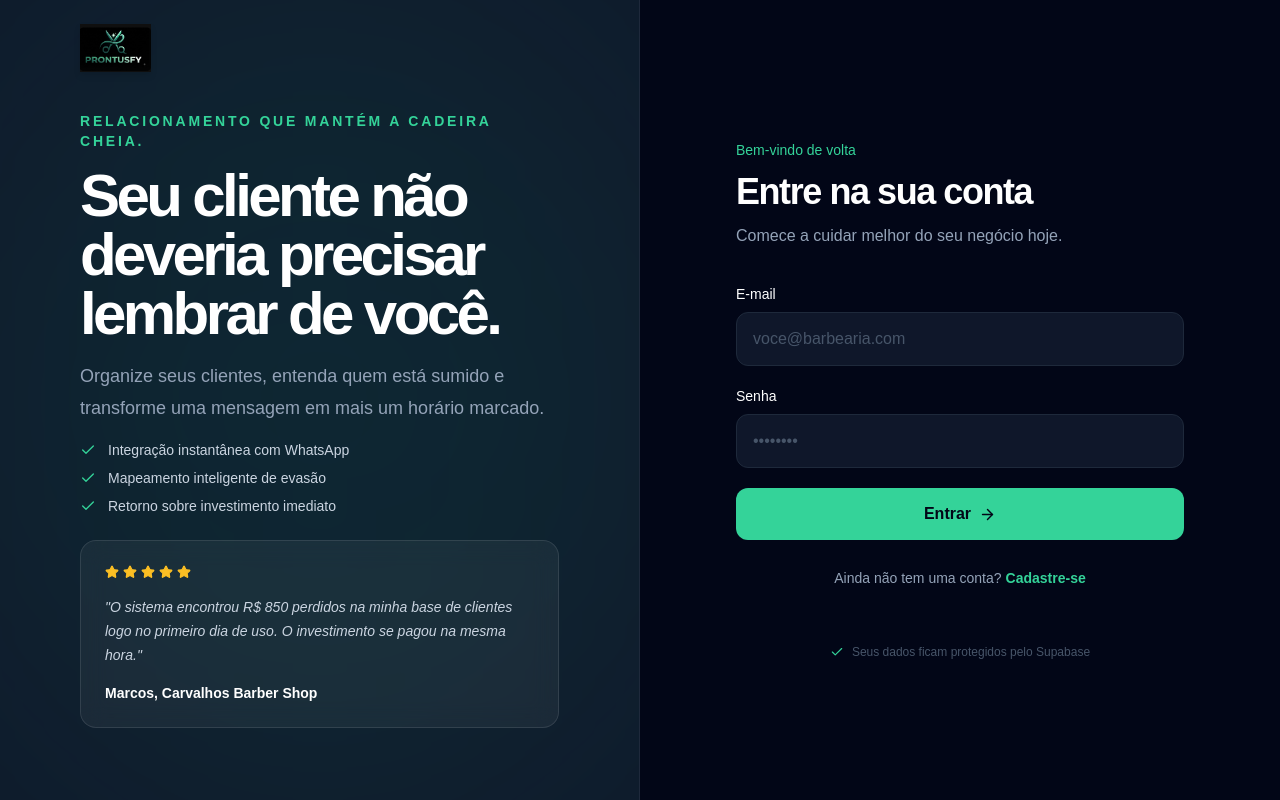
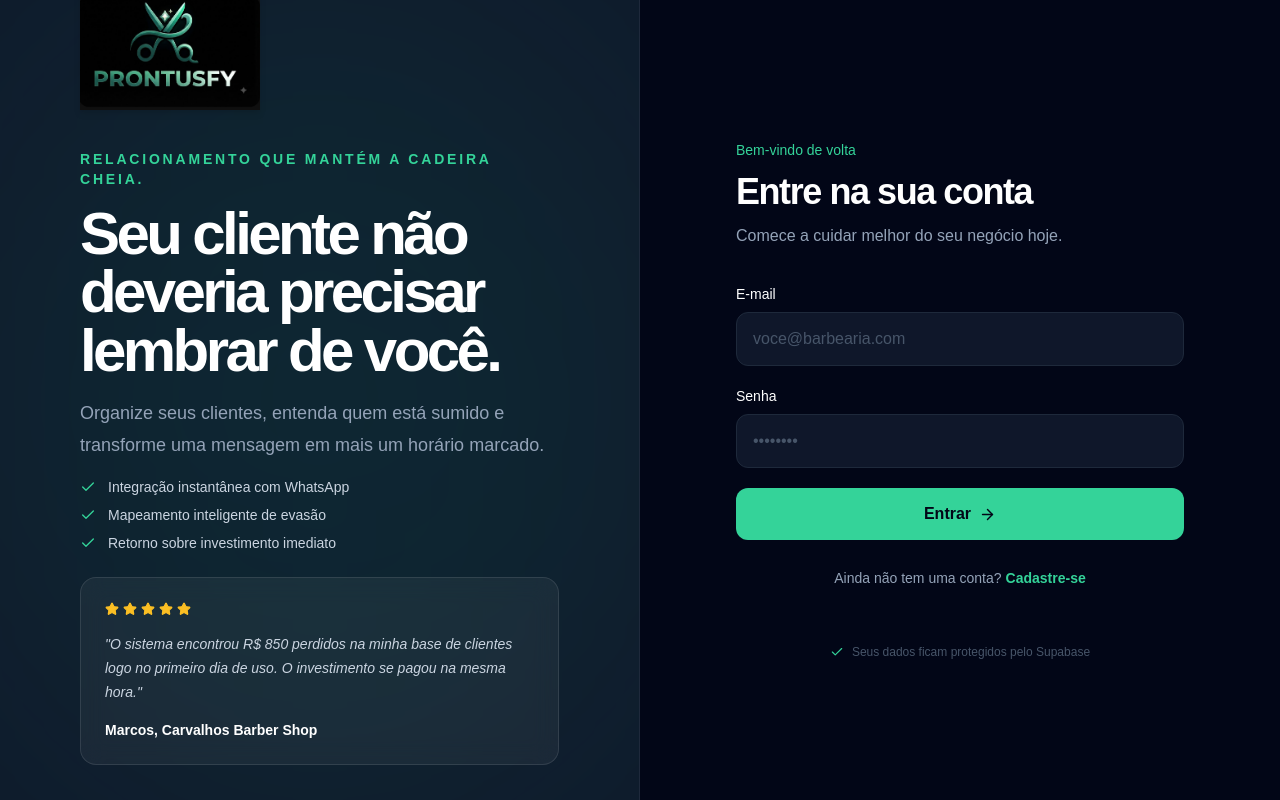
Before and after one commit to barbergrowth523-del/localgrowth, a Next.js app in the folder frontend/: page /login in a window 1280 px wide. Built offline with nearby package versions, Linux system fonts and the light colour scheme.

Commit message:
fix: enlarge sidebar logo layout

```diff
--- a/frontend/components/BrandLogo.tsx
+++ b/frontend/components/BrandLogo.tsx
@@ -9,14 +9,14 @@ type BrandLogoProps = {
 
 export default function BrandLogo({
   className = '',
-  markClassName = 'max-h-16 w-auto',
+  markClassName = 'h-auto w-full max-w-[180px] object-contain',
 }: BrandLogoProps) {
   return (
     <span className={'inline-flex items-center justify-center ' + className}>
       <img
         src="/Captura de tela 2026-07-23 070515.png"
         alt="Prontusfy"
-        className={'max-h-16 w-auto object-contain drop-shadow-md ' + markClassName}
+        className={'h-auto w-full max-w-[180px] object-contain drop-shadow-md ' + markClassName}
       />
     </span>
   )
--- a/frontend/components/Sidebar.tsx
+++ b/frontend/components/Sidebar.tsx
@@ -30,7 +30,7 @@ export default function Sidebar() {
     <>
       <aside className="hidden min-h-screen w-64 shrink-0 flex-col justify-between border-r border-slate-800 bg-slate-950 p-6 lg:flex">
         <div>
-          <div className="mb-10"><BrandLogo markClassName="h-10 w-10" nameClassName="text-lg tracking-wide" /></div>
+          <div className="mb-10 flex flex-col items-center justify-center p-4"><BrandLogo className="w-full" markClassName="h-auto w-full max-w-[180px]" /></div>
 
           <nav className="space-y-2">
             {menuItems.map((item) => {
```
